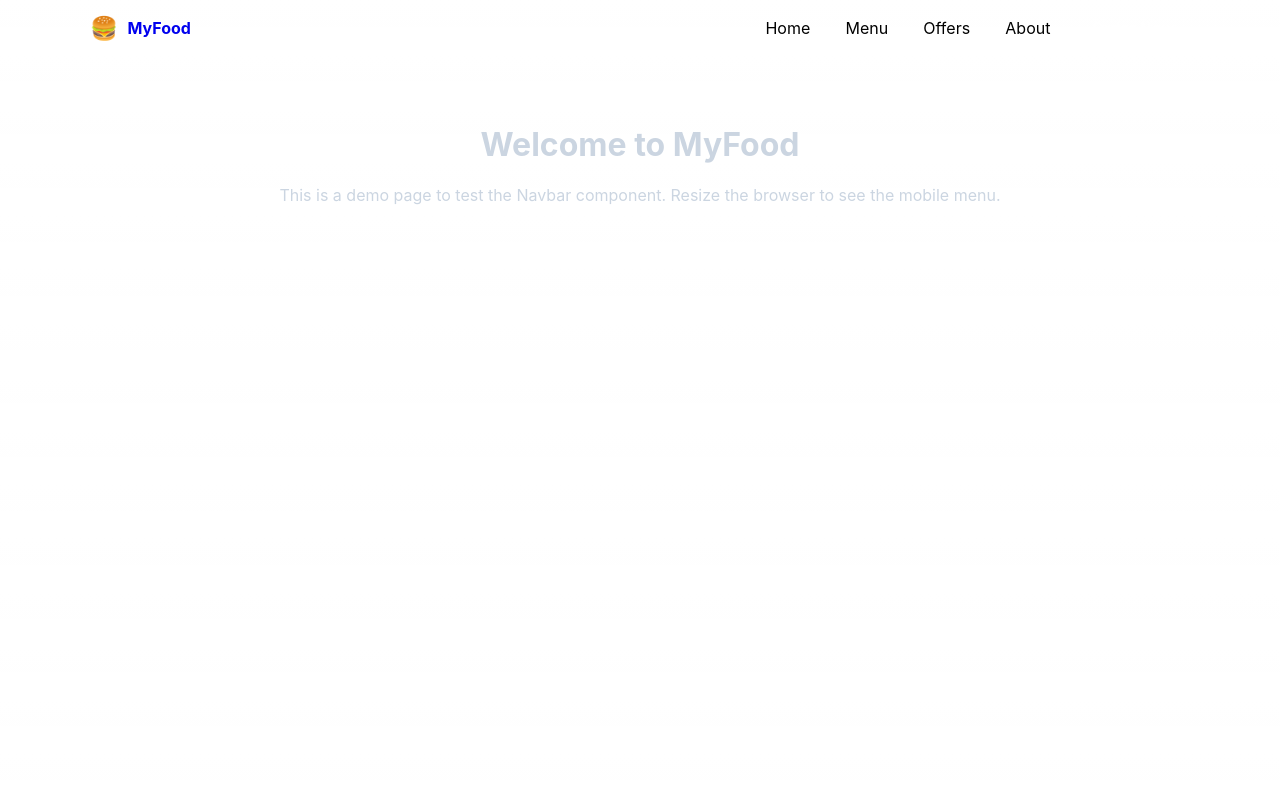
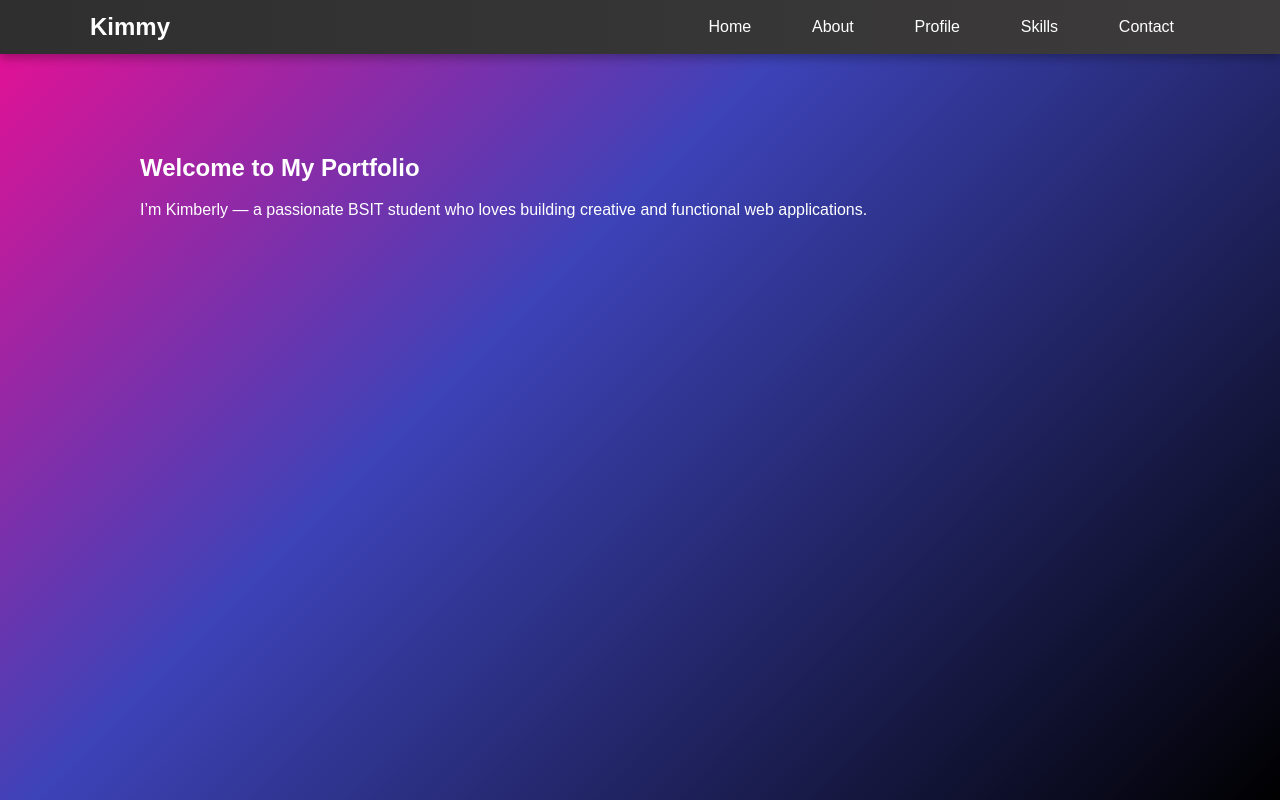
Before and after one commit to GacoKimberly/my-react-app, a React (Create React App) app: page / in a window 1280 px wide. Built offline with nearby package versions, Linux system fonts and the light colour scheme.

Commit message:
Initial commit

```diff
--- a/package.json
+++ b/package.json
@@ -9,6 +9,7 @@
     "@testing-library/user-event": "^13.5.0",
     "react": "^19.1.1",
     "react-dom": "^19.1.1",
+    "react-router-dom": "^7.9.4",
     "react-scripts": "5.0.1",
     "web-vitals": "^2.1.4"
   },
--- a/src/App.js
+++ b/src/App.js
@@ -1,17 +1,37 @@
-import React from 'react';
-import './App.css';
-import Navbar from './components/Navbar';
+import React from "react";
+import { BrowserRouter as Router, Routes, Route } from "react-router-dom";
+import Navbar from "./components/Navbar";
+import Footer from "./components/Footer";
 
-function App() {
+import Home from "./pages/Home";
+import About from "./pages/About";
+import Profile from "./pages/Profile";
+import Skills from "./pages/Skills";
+import Contact from "./pages/Contact";
+
+export default function App() {
   return (
-    <div className="App">
-      <Navbar />
-      <main style={{ padding: '2rem', maxWidth: 900, margin: '1rem auto', color: '#cbd5e1' }}>
-        <h1>Welcome to MyFood</h1>
-        <p>This is a demo page to test the Navbar component. Resize the browser to see the mobile menu.</p>
-      </main>
+    <div
+      style={{
+        minHeight: "100vh",
+        background: "linear-gradient(135deg, #ec0e93ff 0%, #3d43b8ff 40%, #000000ff 100%)",
+        color: "#ffffff",
+        fontFamily: "'Poppins', sans-serif",
+      }}
+    >
+      <Router>
+        <Navbar />
+        <main style={{ padding: "5rem 1rem 3rem", maxWidth: "1000px", margin: "0 auto" }}>
+          <Routes>
+            <Route path="/" element={<Home />} />
+            <Route path="/about" element={<About />} />
+            <Route path="/profile" element={<Profile />} />
+            <Route path="/skills" element={<Skills />} />
+            <Route path="/contact" element={<Contact />} />
+          </Routes>
+        </main>
+        <Footer />
+      </Router>
     </div>
   );
 }
-
-export default App;
--- /dev/null
+++ b/src/components/Footer.jsx
@@ -0,0 +1,8 @@
+import React from "react";
+
+export default function Footer() {
+  return (
+    <footer style={{ textAlign: "center", padding: "1.5rem", opacity: 0.8 }}>
+    </footer>
+  );
+}
--- a/src/components/Navbar.css
+++ b/src/components/Navbar.css
@@ -1,75 +1,47 @@
-:root{
-background:linear-gradient(180deg, rgba(255,255,255,0.02), transparent);
-backdrop-filter: blur(6px);
-border-bottom: 1px solid rgba(255,255,255,0.03);
+.site-navbar {
+  width: 100%;
+  position: sticky;
+  top: 0;
+  background: linear-gradient(90deg, #2f2f2f, #3d3b3b);
+  padding: 0.8rem 0;
+  z-index: 100;
+  box-shadow: 0 4px 10px rgba(0, 0, 0, 0.3);
 }
 
-
-.container{
-max-width:1100px;
-margin:0 auto;
-display:flex;
-align-items:center;
-justify-content:space-between;
-gap:1rem;
-padding:0.6rem 1rem;
+.nav-container {
+  max-width: 1100px;
+  margin: 0 auto;
+  padding: 0 1.5rem;
+  display: flex;
+  align-items: center;
+  justify-content: space-between;
 }
 
-
-.brand .logo{
-display:flex;
-align-items:center;
-gap:0.6rem;
-text-decoration:none;
+.logo {
+  text-decoration: none;
+  font-size: 1.5rem;
+  font-weight: 700;
+  color: #ffffff;
 }
 
-
-.logo-emoji{font-size:1.4rem}
-.logo-text{color:var(--accent);font-weight:700}
-
-
-.nav-links{
-display:flex;
-gap:1rem;
-align-items:center;
+.nav-links {
+  list-style: none;
+  display: flex;
+  gap: 1.8rem;
+  margin: 0;
+  padding: 0;
 }
 
-
-.nav-link{
-color:var(--muted);
-text-decoration:none;
-padding:0.45rem 0.6rem;
-border-radius:8px;
-transition: all .18s ease;
+.nav-links a {
+  text-decoration: none;
+  font-weight: 500;
+  color: #ffffff;
+  padding: 0.5rem 1rem;
+  border-radius: 25px;
+  transition: all 0.3s ease;
 }
 
-
-.nav-link:hover{color:white;background:rgba(255,255,255,0.03);transform:translateY(-2px)}
-
-
-.cta{
-border:1px solid rgba(255,255,255,0.06);
-padding:0.45rem 0.9rem;
-background:linear-gradient(90deg,var(--accent), #ff8f7f);
-color:white;
-font-weight:600;
+.nav-links a:hover {
+  background: rgba(255, 255, 255, 0.15);
+  color: #f1f1f1;
 }
-
-
-.hamburger{display:none;background:none;border:0;cursor:pointer;padding:0.4rem;border-radius:8px}
-.hamburger .bar{display:block;width:22px;height:2px;margin:4px 0;background:var(--muted);transition:transform .18s ease, opacity .18s ease}
-
-
-/* Mobile styles */
-@media (max-width:820px){
-.nav-links{position:fixed;right:12px;top:68px;flex-direction:column;padding:12px;background:rgba(11,17,28,0.96);border-radius:10px;box-shadow:0 10px 30px rgba(2,6,23,0.6);opacity:0;transform:translateY(-10px);pointer-events:none;transition:opacity .18s ease, transform .18s ease}
-.nav-links.open{opacity:1;transform:translateY(0);pointer-events:auto}
-.hamburger{display:block}
-.container{padding:0.6rem 0.9rem}
-}
-
-
-/* small polish for active hamburger */
-.hamburger.is-active .bar:nth-child(1){transform: translateY(6px) rotate(45deg)}
-.hamburger.is-active .bar:nth-child(2){opacity:0}
-.hamburger.is-active .bar:nth-child(3){transform: translateY(-6px) rotate(-45deg)}
--- a/src/components/Navbar.jsx
+++ b/src/components/Navbar.jsx
@@ -1,41 +1,22 @@
-import React, { useState } from "react";
+import React from "react";
+import { Link } from "react-router-dom";
 import "./Navbar.css";
 
-
 export default function Navbar() {
-const [open, setOpen] = useState(false);
-
-
-return (
-<header className="navbar">
-<div className="container">
-<div className="brand">
-<a href="#" className="logo">
-<span className="logo-emoji">🍔</span>
-<span className="logo-text">MyFood</span>
-</a>
-</div>
-
-
-<nav className={`nav-links ${open ? "open" : ""}`}>
-<a href="#" className="nav-link">Home</a>
-<a href="#" className="nav-link">Menu</a>
-<a href="#" className="nav-link">Offers</a>
-<a href="#" className="nav-link">About</a>
-<a href="#" className="nav-link cta">Order Now</a>
-</nav>
-
-
-<button
-className={`hamburger ${open ? "is-active" : ""}`}
-aria-label="Toggle menu"
-onClick={() => setOpen(!open)}
->
-<span className="bar" />
-<span className="bar" />
-<span className="bar" />
-</button>
-</div>
-</header>
-);
+  return (
+    <nav className="site-navbar">
+      <div className="nav-container">
+        <div className="brand">
+          <Link to="/" className="logo">Kimmy</Link>
+        </div>
+        <ul className="nav-links">
+          <li><Link to="/">Home</Link></li>
+          <li><Link to="/about">About</Link></li>
+          <li><Link to="/profile">Profile</Link></li>
+          <li><Link to="/skills">Skills</Link></li>
+          <li><Link to="/contact">Contact</Link></li>
+        </ul>
+      </div>
+    </nav>
+  );
 }
--- /dev/null
+++ b/src/pages/About.jsx
@@ -0,0 +1,10 @@
+import React from "react";
+
+export default function About() {
+  return (
+    <section>
+      <h1>About Me</h1>
+      <p>I’m an aspiring web developer with experience in front-end design and cybersecurity concepts.</p>
+    </section>
+  );
+}
--- /dev/null
+++ b/src/pages/Contact.jsx
@@ -0,0 +1,11 @@
+import React from "react";
+
+export default function Contact() {
+  return (
+    <section>
+      <h1>Contact Me</h1>
+      <p>Email: gacokimberly18@gmail.com</p>
+      <p>Phone: +63 969 220 0281</p>
+    </section>
+  );
+}
--- /dev/null
+++ b/src/pages/Home.jsx
@@ -0,0 +1,10 @@
+import React from "react";
+
+export default function Home() {
+  return (
+    <section>
+      <h1>Welcome to My Portfolio</h1>
+      <p>I’m Kimberly — a passionate BSIT student who loves building creative and functional web applications.</p>
+    </section>
+  );
+}
--- /dev/null
+++ b/src/pages/Profile.jsx
@@ -0,0 +1,12 @@
+import React from "react";
+
+export default function Profile() {
+  return (
+    <section>
+      <h1>Profile</h1>
+      <p>Name: Kimberly</p>
+      <p>Course: BS Information Technology</p>
+      <p>Interest: Web Design, Cybersecurity, and UI/UX Development</p>
+    </section>
+  );
+}
--- /dev/null
+++ b/src/pages/Skills.jsx
@@ -0,0 +1,15 @@
+import React from "react";
+
+export default function Skills() {
+  return (
+    <section>
+      <h1>My Skills</h1>
+      <ul>
+        <li>HTML, CSS, JavaScript</li>
+        <li>React.js</li>
+        <li>UI/UX Design</li>
+        <li>Cybersecurity Basics</li>
+      </ul>
+    </section>
+  );
+}
```
Also changed, not shown: 1 other file (tests, documents, lock files or other folders).
